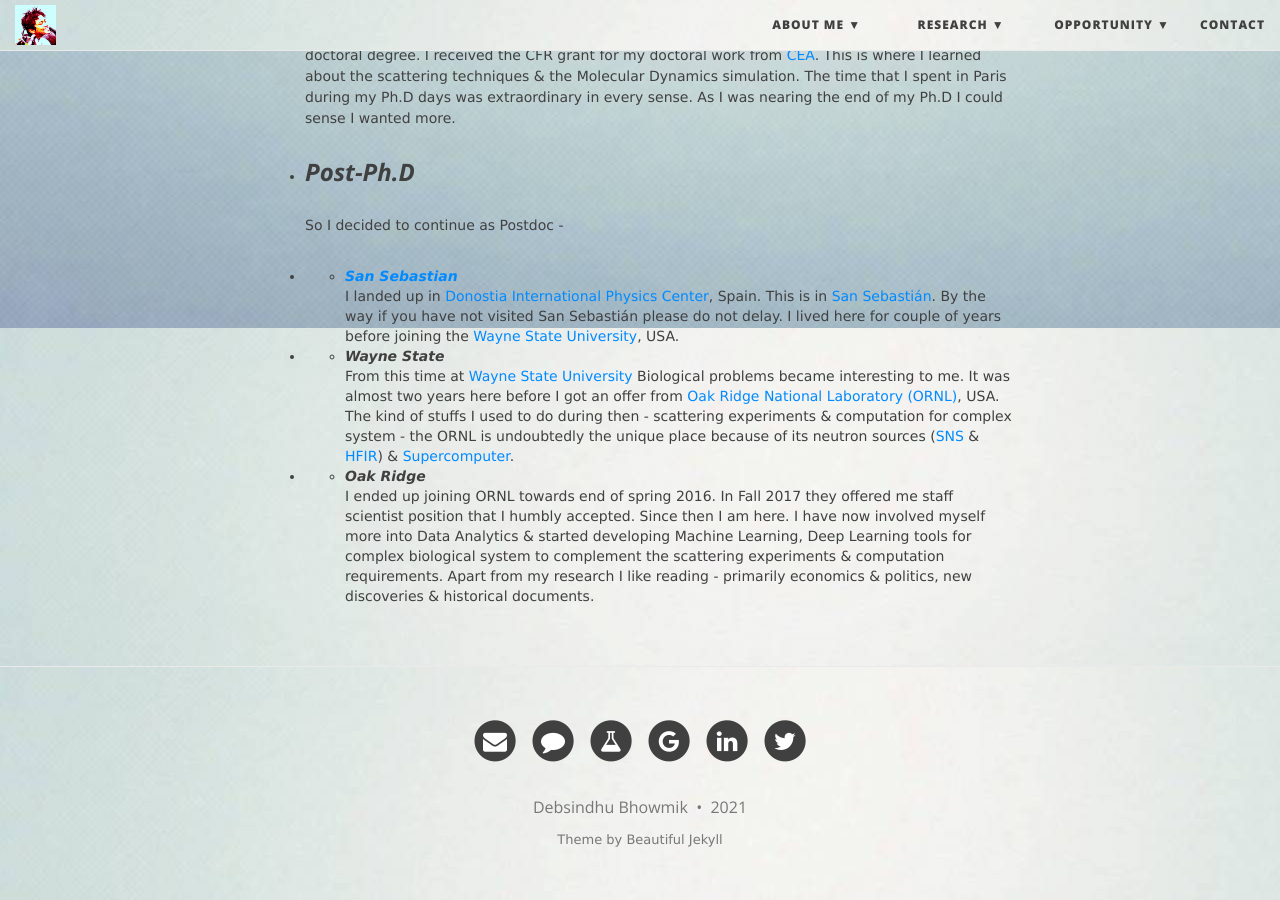
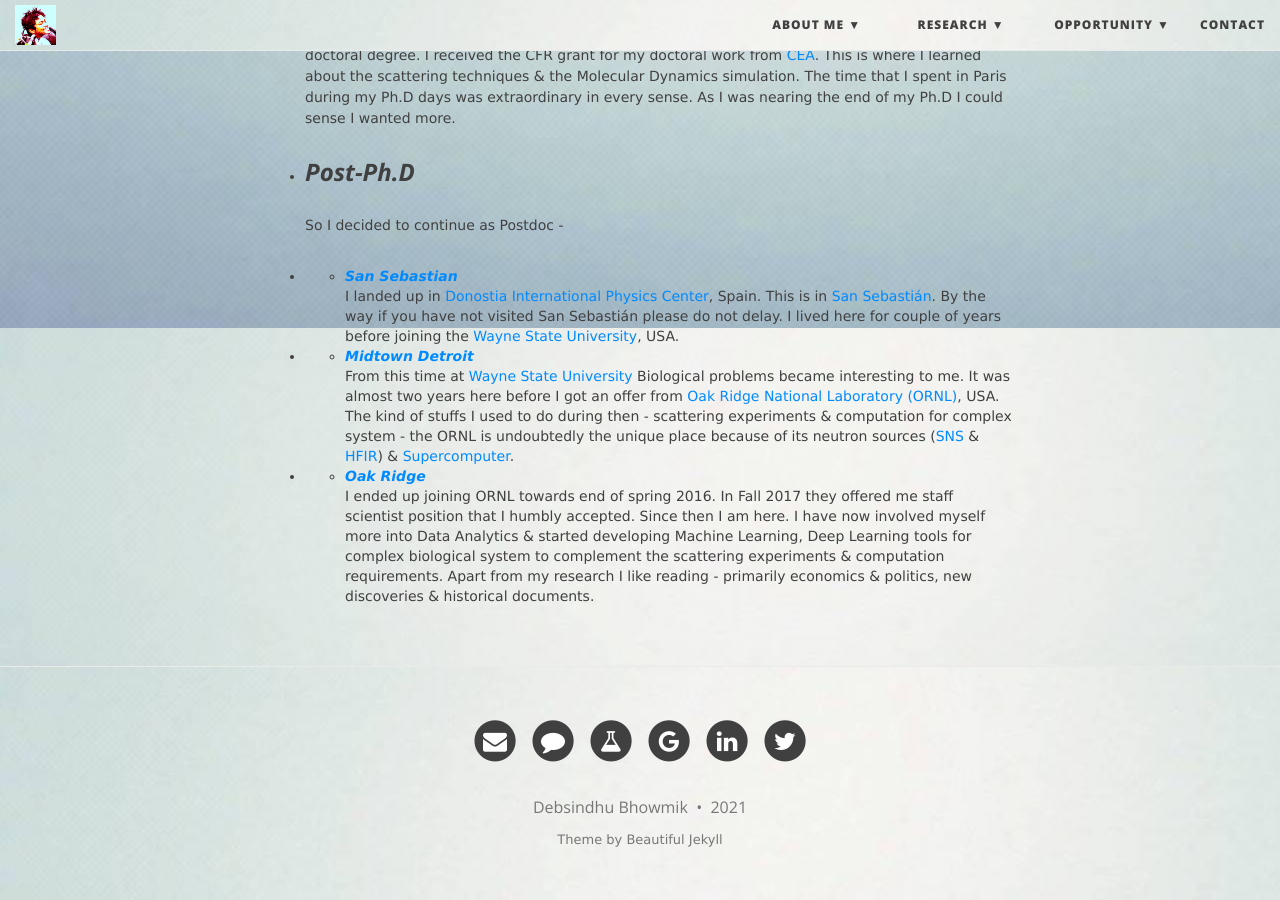
Before and after one commit to debsindhu/debsindhu.github.io, a Jekyll site: the page built from backstory.md, in a window 1280 px wide and 900 px high, scrolled down 743 px. Built offline with Jekyll 4.4.1, drawn with Linux system fonts in a browser that asks for light colours; nearby versions of some CDN libraries.

Commit message:
Update backstory.md

```diff
--- a/backstory.md
+++ b/backstory.md
@@ -19,8 +19,8 @@ use-site-title: true
 *   - **_[San Sebastian](https://en.wikipedia.org/wiki/San_Sebasti%C3%A1n)_**
   I landed up in [Donostia International Physics Center](http://dipc.ehu.es/index.php?lng=eng), Spain. This is in [San Sebastián](https://en.wikipedia.org/wiki/San_Sebasti%C3%A1n). By the way if you have not visited San Sebastián please do not delay. I lived here for couple of years before joining the [Wayne State University](https://wayne.edu/), USA.
 
-*   - **_Wayne State_**
+*   - **_[Midtown Detroit](https://en.wikipedia.org/wiki/Midtown_Detroit)_**
   From this time at [Wayne State University](https://wayne.edu/) Biological problems became interesting to me. It was almost two years here before I got an offer from [Oak Ridge National Laboratory (ORNL)](https://www.ornl.gov/), USA. The kind of stuffs I used to do during then - scattering experiments & computation for complex system - the ORNL is undoubtedly the unique place because of its neutron sources ([SNS](https://neutrons.ornl.gov/sns) & [HFIR](https://neutrons.ornl.gov/hfir)) & [Supercomputer](https://www.ornl.gov/directorate/ccsd).
 
-*   - **_Oak Ridge_**
+*   - **_[Oak Ridge](https://en.wikipedia.org/wiki/Oak_Ridge,_Tennessee)_**
   I ended up joining ORNL towards end of spring 2016. In Fall 2017 they offered me staff scientist position that I humbly accepted. Since then I am here. I have now involved myself more into Data Analytics & started developing Machine Learning, Deep Learning tools for complex biological system to complement the scattering experiments & computation requirements. Apart from my research I like reading - primarily economics & politics, new discoveries & historical documents.
```
